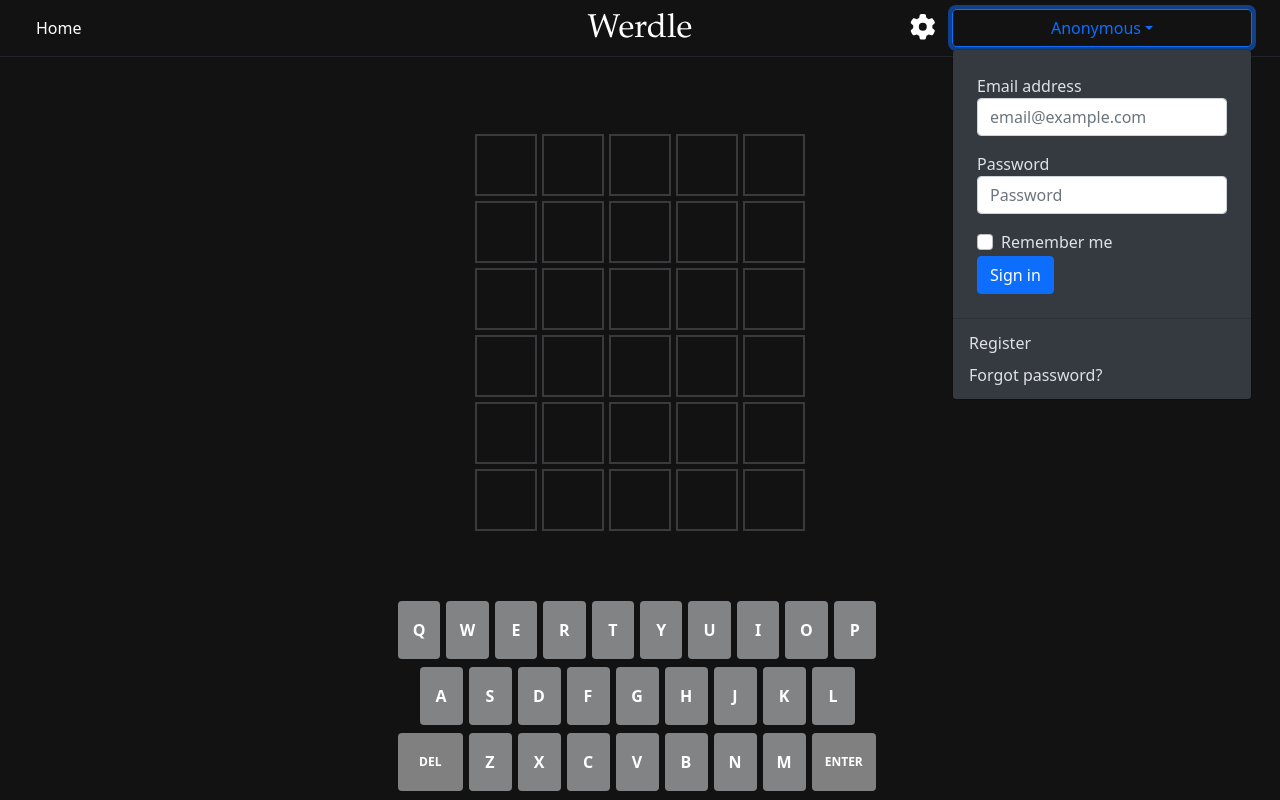
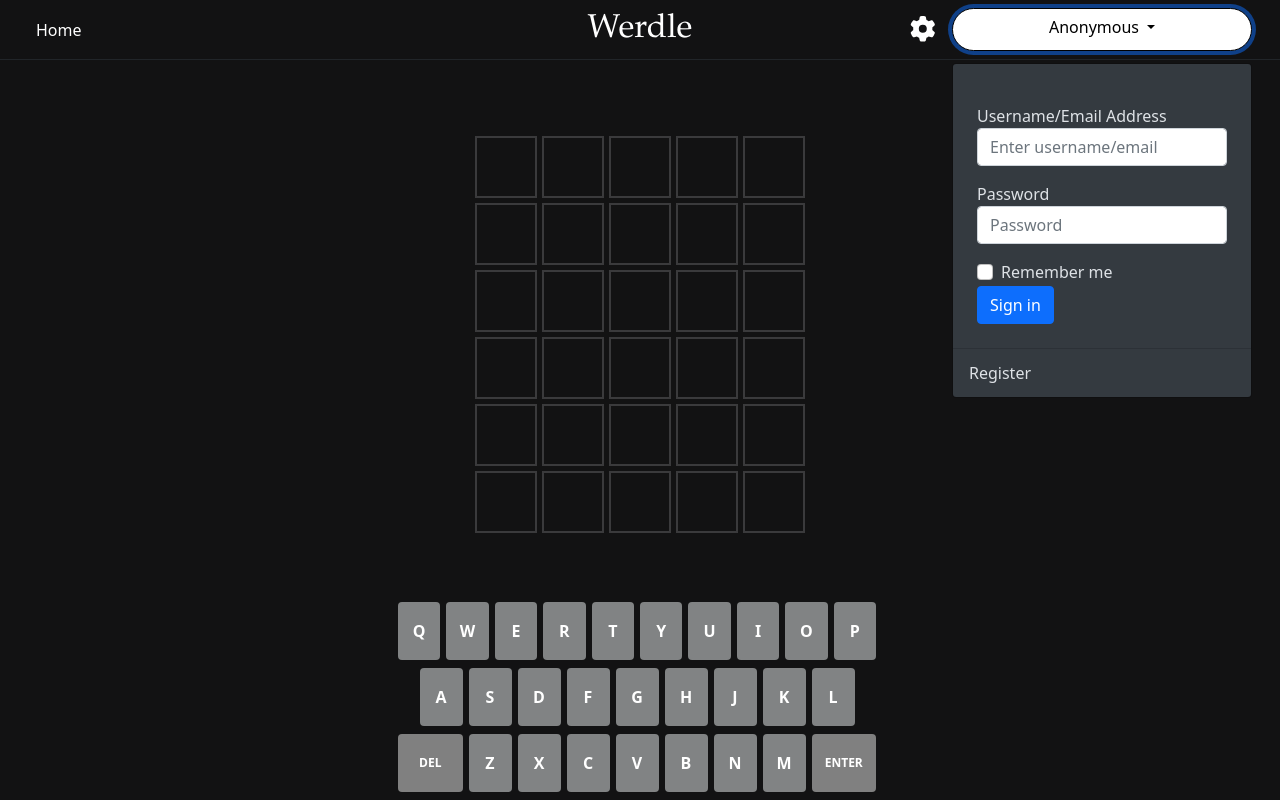
Before and after one commit to AmerAlwan/wordle, an Angular app in the folder angular-frontend/: page /game in a window 1280 px wide. Both pictures are taken after a click on the button "Anonymous". Built offline with nearby package versions, Linux system fonts and the light colour scheme.

Commit message:
Added profile dropdown and dropdown menu animations as well as login/register modes

```diff
--- a/angular-frontend/src/app/components/nav/dropdown/profile-dropdown-form/profile-dropdown-form.component.html
+++ b/angular-frontend/src/app/components/nav/dropdown/profile-dropdown-form/profile-dropdown-form.component.html
@@ -1,11 +1,12 @@
+<div>
   <form class="px-4 py-3">
+    <div class="mb-3" [@revealUsernameField]="isRegisterMode ? 'reveal' : 'hide'">
+      <label for="exampleDropdownFormEmail1">Username</label>
+      <input type="email" class="form-control" id="exampleDropdownFormEmail1" placeholder="Enter username" autocomplete="username">
+    </div>
     <div class="mb-3">
-    <label for="exampleDropdownFormEmail1">Email address</label>
-    <input type="email" class="form-control" id="exampleDropdownFormEmail1" placeholder="email@example.com" autocomplete="username">
-  </div>
-  <div class="mb-3" *ngIf="showRegister">
-    <label for="exampleDropdownFormEmail1">Username</label>
-    <input type="text" class="form-control" id="DropUsername" placeholder="username" autocomplete="username">
+      <label for="exampleDropdownFormEmail1">{{isRegisterMode ? "Email Address:" : "Username/Email Address"}}</label>
+      <input type="email" class="form-control" id="exampleDropdownFormEmail1" [placeholder]="isRegisterMode ? 'Enter email address' : 'Enter username/email'" autocomplete="username">
     </div>
     <div class="mb-3">
       <label for="exampleDropdownFormPassword1">Password</label>
@@ -20,5 +21,5 @@
     <button type="submit" class="btn btn-primary">Sign in</button>
   </form>
   <div class="dropdown-divider"></div>
-<button (click)="registerToggle()" ngbDropdownItem>Register</button>
-<button ngbDropdownItem>Forgot password?</button>
+  <button id="showRegisterButton" #showRegisterButton ngbDropdownItem (click)="toggleRegisterMode()">{{isRegisterMode ? "Login" : "Register"}}</button>
+</div>
--- a/angular-frontend/src/app/components/nav/dropdown/profile-dropdown-form/profile-dropdown-form.component.ts
+++ b/angular-frontend/src/app/components/nav/dropdown/profile-dropdown-form/profile-dropdown-form.component.ts
@@ -1,21 +1,41 @@
-import { Component, OnInit, Input } from '@angular/core';
+import { Component, OnInit, Input, Output } from '@angular/core';
+import { trigger, state, style, transition, animate } from '@angular/animations';
 
 @Component({
   selector: 'app-profile-dropdown-form',
   templateUrl: './profile-dropdown-form.component.html',
-  styleUrls: ['./profile-dropdown-form.component.css']
+  styleUrls: ['./profile-dropdown-form.component.css'],
+  animations: [
+    trigger('revealUsernameField', [
+      state('reveal', style({
+      })),
+      state('hide', style({
+        opacity: 0,
+        height: 0
+      })),
+      transition('hide => reveal', [
+        animate('0.2s 0.1s')
+      ]),
+      transition('reveal => hide', [
+        style({ opacity: 0 }),
+        animate('0.3s 0.1s')
+      ])
+    ])
+  ]
 })
 export class ProfileDropdownFormComponent implements OnInit {
-  @Input() showRegister: boolean = false;
-  @Input() showLogin: boolean = false;
+  @Input() isDropdownOpen: boolean = false;
+  isRegisterMode: boolean = false;
 
-  constructor() { }
+
+  constructor() {
+  }
 
   ngOnInit(): void {
   }
 
-  registerToggle() {
-    this.showRegister = false ? true : false;
+  toggleRegisterMode() {
+    this.isRegisterMode = !this.isRegisterMode;
   }
 
 }
--- a/angular-frontend/src/app/components/nav/dropdown/profile-dropdown/profile-dropdown.component.css
+++ b/angular-frontend/src/app/components/nav/dropdown/profile-dropdown/profile-dropdown.component.css
@@ -1,9 +1,23 @@
+#profileDropdownToggle {
+  background-color: white;
+  color: black;
+  border-radius: 30px;
+  border: 1px solid black;
+  padding: 6px 18px 11px 18px;
+}
+
+#profileDropdownMenu {
+  width: 300px;
+  margin-top: 12px;
+}
+
 .dropdown-toggle::before {
   display: none;
 }
 
-.dropdown-open {
-    width: 300px;
+.dropdown-toggle::after {
+    margin-left: 0.5em;
+    vertical-align: 0.225em;
 }
 
 .word {
--- a/angular-frontend/src/app/components/nav/dropdown/profile-dropdown/profile-dropdown.component.html
+++ b/angular-frontend/src/app/components/nav/dropdown/profile-dropdown/profile-dropdown.component.html
@@ -1,6 +1,6 @@
-<div ngbDropdown class="dropdown" (openChange)="setIsDropdownOpen($event)">
-  <button id="profileDropdownToggle" class="btn btn-outline-primary" ngbDropdownToggle [@extendButton]="isDropdownOpen ? 'extend' : 'retreat'">{{username}}</button>
-  <div class="dropdown-menu-dark" ngbDropdownMenu aria-labelledby="profileDropdownToggle" [@extendButton]="isDropdownOpen ? 'extend' : 'retreat'">
-    <app-profile-dropdown-form [showLogin]="true"></app-profile-dropdown-form>
+<div ngbDropdown class="dropdown profile-dropdown-container" (openChange)="setIsDropdownOpen($event)" autoClose="outside">
+  <button id="profileDropdownToggle" #profileDropdownToggle class="btn btn-outline-primary" ngbDropdownToggle [@extendButton]="isDropdownOpen ? 'extend' : 'retreat'">{{username}}</button>
+  <div id="profileDropdownMenu" #profileDropdownMenu class="dropdown-menu-dark" ngbDropdownMenu data-bs-toggle="dropdown" data-bs-auto-close="outside" [@revealMenu]="isDropdownOpen ? 'extend' : 'retreat'">
+    <app-profile-dropdown-form [isDropdownOpen]="isDropdownOpen"></app-profile-dropdown-form>
   </div>
 </div>
--- a/angular-frontend/src/app/components/nav/dropdown/profile-dropdown/profile-dropdown.component.ts
+++ b/angular-frontend/src/app/components/nav/dropdown/profile-dropdown/profile-dropdown.component.ts
@@ -1,5 +1,8 @@
-import { Component, Input, OnInit } from '@angular/core';
+import { Component, ElementRef, HostListener, Input, OnInit } from '@angular/core';
 import { trigger, state, style, transition, animate } from '@angular/animations';
+import { ViewChild } from '@angular/core';
+import { Renderer2 } from '@angular/core';
+import { AfterViewInit } from '@angular/core';
 
 @Component({
   selector: 'app-profile-dropdown',
@@ -10,22 +13,43 @@ import { trigger, state, style, transition, animate } from '@angular/animations'
       state('extend', style({
         width: '300px'
       })),
-      transition('retreat <=> extend', [
+      transition('retreat => extend', [
         animate('0.2s')
+      ]),
+      transition('extend => retreat', [
+        animate('0.2s 0.3s')
       ])
     ]),
+    trigger('revealMenu', [
+      state('extend', style({
+        opacity: 1,
+      })),
+      state('retreat', style({
+        opacity: 0,
+        height: 0
+      })),
+      transition('retreat <=> extend', [
+        animate('0.3s 0.3s ease-in-out')
+      ])
+    ])
   ]
 })
 
 
-export class ProfileDropdownComponent implements OnInit {
+export class ProfileDropdownComponent implements OnInit, AfterViewInit {
   username: string = "Anonymous";
   isDropdownOpen: boolean = false;
 
-  constructor() { }
+  constructor(private renderer: Renderer2) {
+
+  }
 
   ngOnInit(): void {
   }
+
+  ngAfterViewInit() {
+
+}
 
   setIsDropdownOpen(open: boolean) {
     this.isDropdownOpen = open;
--- a/angular-frontend/src/app/components/word/board-container/board-container.component.ts
+++ b/angular-frontend/src/app/components/word/board-container/board-container.component.ts
@@ -8,7 +8,7 @@ import { Component, OnInit, HostListener } from '@angular/core';
 export class BoardContainerComponent implements OnInit {
   keyboard_letter_status = { 'a': 'default', 'b': 'default', 'c': 'default', 'd': 'default', 'e': 'default', 'f': 'default', 'g': 'default', 'h': 'default', 'i': 'default', 'j': 'default', 'k': 'default', 'l': 'default', 'm': 'default', 'n': 'default', 'o': 'default', 'p': 'default', 'q': 'default', 'r': 'default', 's': 'default', 't': 'default', 'w': 'default', 'v': 'default', 'u': 'default', 'x': 'default', 'y': 'default', 'z': 'default' }
   isMobileDevice: boolean = /Android|webOS|iPhone|iPad|iPod|BlackBerry|IEMobile|Opera Mini/i.test(navigator.userAgent);
-  screen_height: number = (document.documentElement.scrollHeight) - 58;
+  screen_height: number = (document.documentElement.scrollHeight) - 60;
 
   constructor() { }
 
@@ -17,7 +17,7 @@ export class BoardContainerComponent implements OnInit {
 
   @HostListener('window:resize', ['$event']) onResize(event: any) {
     this.isMobileDevice = /Android|webOS|iPhone|iPad|iPod|BlackBerry|IEMobile|Opera Mini/i.test(navigator.userAgent);
-    this.screen_height = (document.documentElement.scrollHeight) - 58;
+    this.screen_height = (document.documentElement.scrollHeight) - 60;
   }
 
 }
```
Lines whose indentation alone changed are shown as unchanged.
